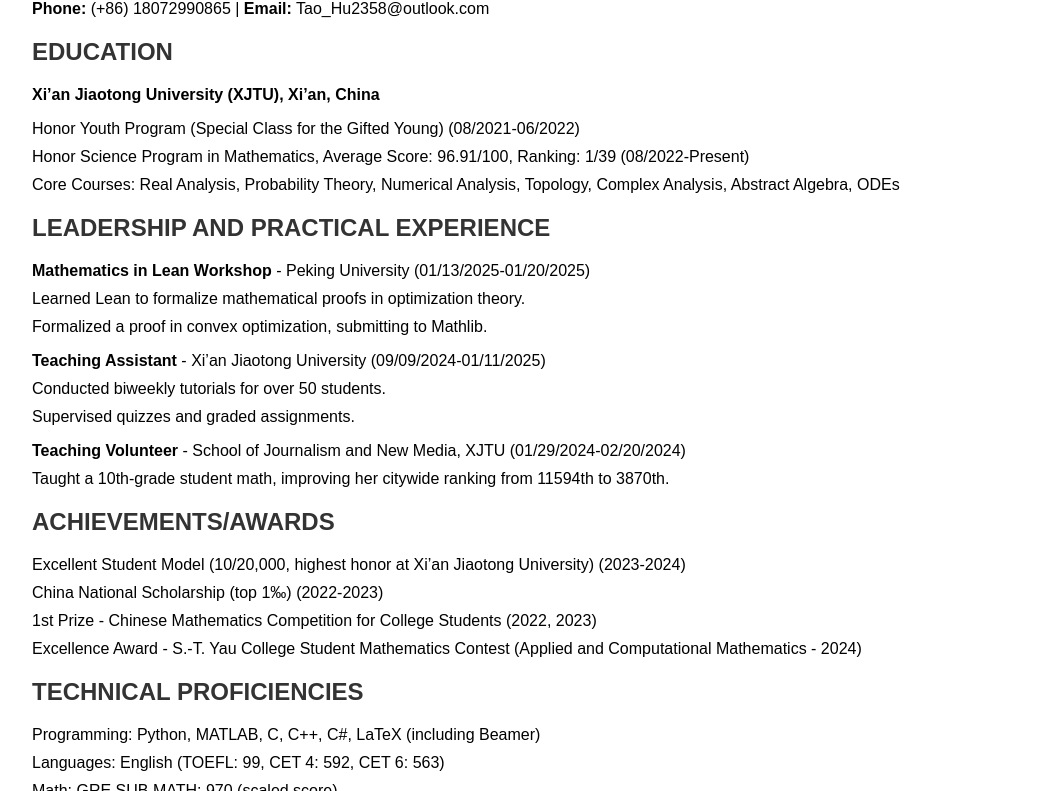
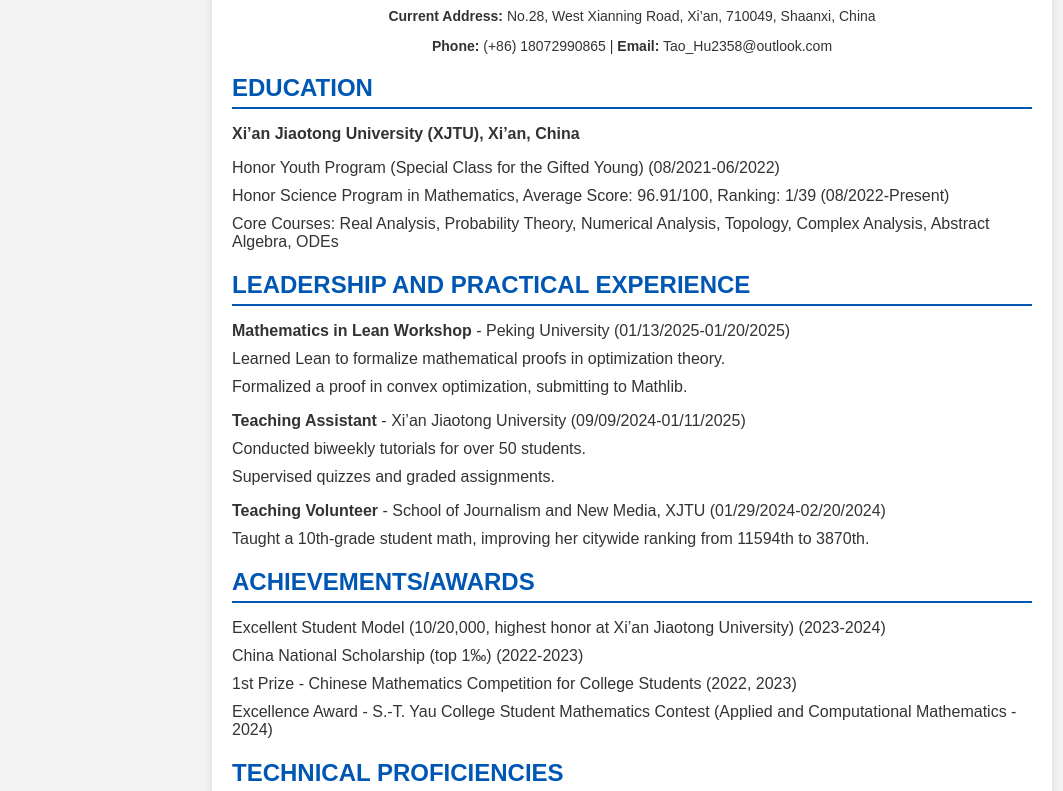
Before and after one commit to HuTaoXJTU/HuTaoXJTU.github.io, a plain HTML site: page test.html in a window 1280 px wide. Shown: the part 132-923 px from the top of the page, without its empty margins (8-1071 px from the left). Drawn offline with Linux system fonts and the light colour scheme.

Commit message:
Update test.html

```diff
--- a/test.html
+++ b/test.html
@@ -5,20 +5,27 @@
     <meta name="viewport" content="width=device-width, initial-scale=1.0">
     <title>Tao Hu - CV</title>
     <style>
-        body { font-family: Arial, sans-serif; margin: 40px; }
-        h1, h2 { color: #333; }
+        body { font-family: Arial, sans-serif; margin: 40px; background-color: #f4f4f4; color: #333; }
+        .container { max-width: 800px; margin: auto; background: #fff; padding: 20px; box-shadow: 0 0 10px rgba(0,0,0,0.1); }
+        h1, h2 { color: #0056b3; }
         .section { margin-bottom: 20px; }
         ul { list-style-type: none; padding: 0; }
         li { margin-bottom: 10px; }
+        .header { text-align: center; }
+        .contact { text-align: center; font-size: 14px; }
+        .section-title { border-bottom: 2px solid #0056b3; padding-bottom: 5px; margin-bottom: 10px; }
     </style>
 </head>
 <body>
+    <div class="container">
+        <div class="header">
             <h1>Tao Hu</h1>
-    <p><strong>Current Address:</strong> No.28, West Xianning Road, Xi’an, 710049, Shaanxi, China</p>
-    <p><strong>Phone:</strong> (+86) 18072990865 | <strong>Email:</strong> Tao_Hu2358@outlook.com</p>
+            <p class="contact"><strong>Current Address:</strong> No.28, West Xianning Road, Xi’an, 710049, Shaanxi, China</p>
+            <p class="contact"><strong>Phone:</strong> (+86) 18072990865 | <strong>Email:</strong> Tao_Hu2358@outlook.com</p>
+        </div>
 
         <div class="section">
-        <h2>EDUCATION</h2>
+            <h2 class="section-title">EDUCATION</h2>
             <p><strong>Xi’an Jiaotong University (XJTU), Xi’an, China</strong></p>
             <ul>
                 <li>Honor Youth Program (Special Class for the Gifted Young) (08/2021-06/2022)</li>
@@ -28,7 +35,7 @@
         </div>
 
         <div class="section">
-        <h2>LEADERSHIP AND PRACTICAL EXPERIENCE</h2>
+            <h2 class="section-title">LEADERSHIP AND PRACTICAL EXPERIENCE</h2>
             <ul>
                 <li><strong>Mathematics in Lean Workshop</strong> - Peking University (01/13/2025-01/20/2025)</li>
                 <li>Learned Lean to formalize mathematical proofs in optimization theory.</li>
@@ -46,7 +53,7 @@
         </div>
 
         <div class="section">
-        <h2>ACHIEVEMENTS/AWARDS</h2>
+            <h2 class="section-title">ACHIEVEMENTS/AWARDS</h2>
             <ul>
                 <li>Excellent Student Model (10/20,000, highest honor at Xi’an Jiaotong University) (2023-2024)</li>
                 <li>China National Scholarship (top 1‰) (2022-2023)</li>
@@ -56,12 +63,13 @@
         </div>
 
         <div class="section">
-        <h2>TECHNICAL PROFICIENCIES</h2>
+            <h2 class="section-title">TECHNICAL PROFICIENCIES</h2>
             <ul>
                 <li>Programming: Python, MATLAB, C, C++, C#, LaTeX (including Beamer)</li>
                 <li>Languages: English (TOEFL: 99, CET 4: 592, CET 6: 563)</li>
                 <li>Math: GRE SUB MATH: 970 (scaled score)</li>
             </ul>
         </div>
+    </div>
 </body>
 </html>
```
Lines whose indentation alone changed are shown as unchanged.
